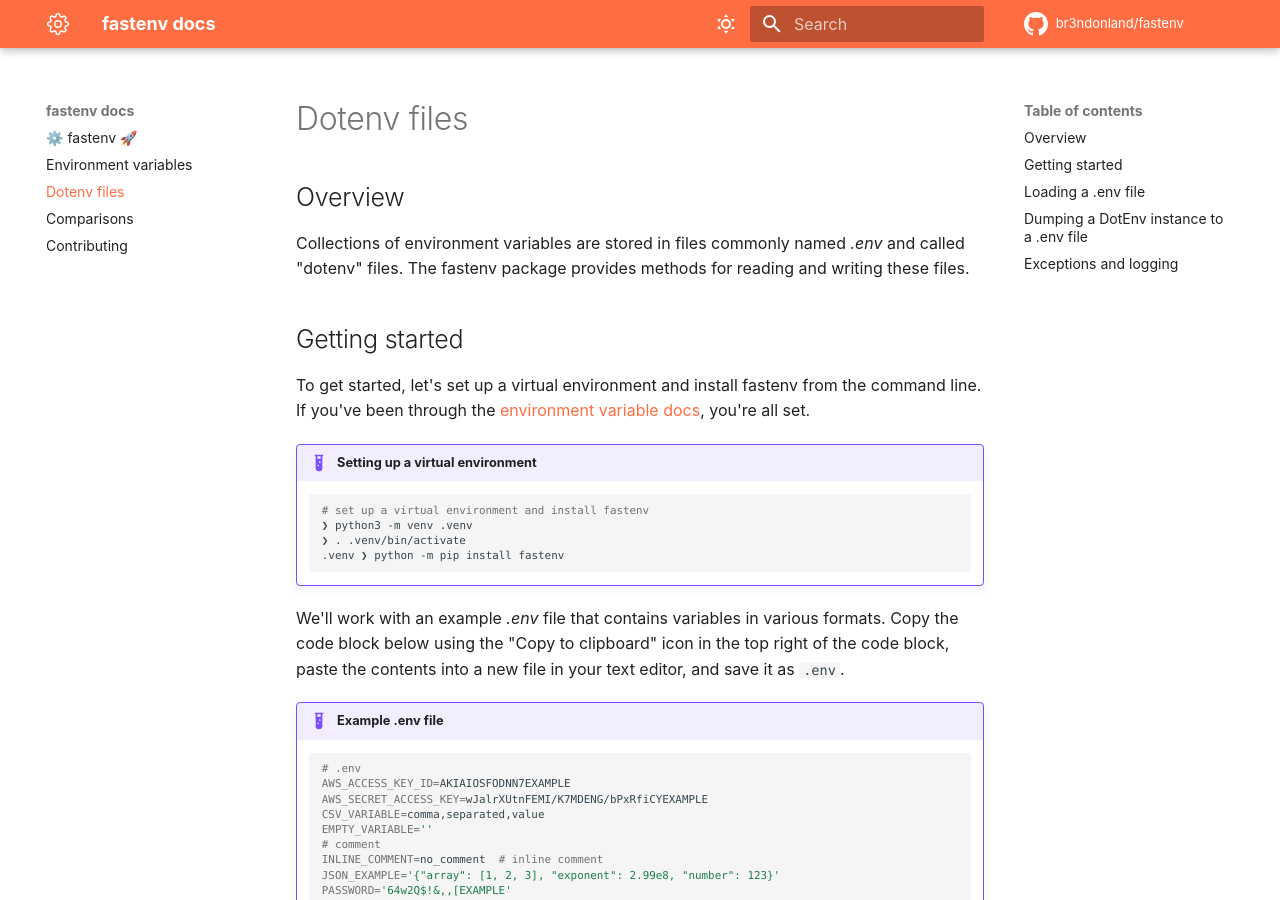
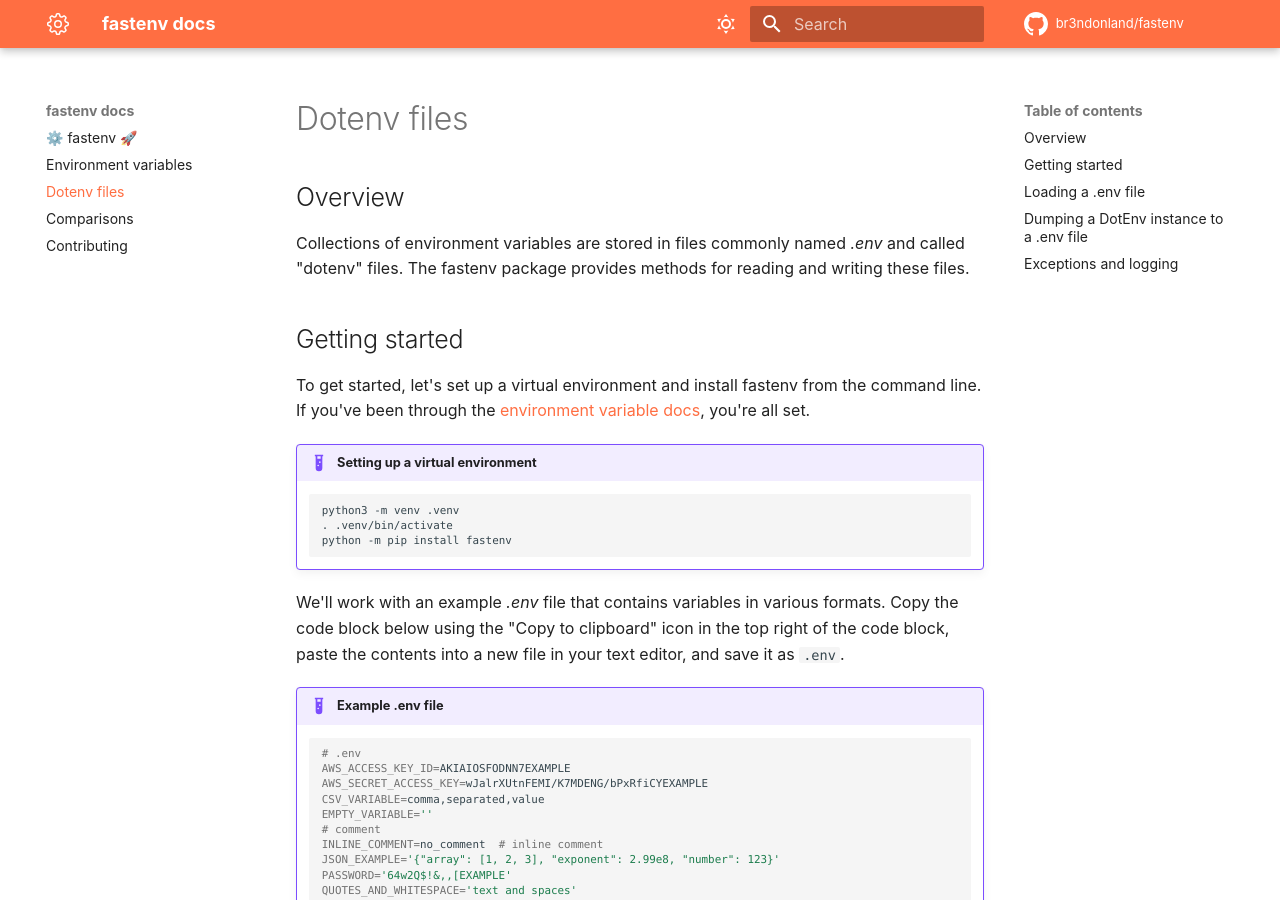
Before and after one commit to br3ndonland/fastenv, an MkDocs documentation site: the page built from docs/dotenv.md, in a window 1280 px wide and 900 px high. Built offline with MkDocs 1.6.1 and Material for MkDocs 9.7.7, drawn with Linux system fonts in a browser that asks for light colours; comment, search, counter and statistics services are not loaded.

Commit message:
Simplify `venv` code blocks in docs
Remove extra formatting so they can be easily copied and pasted

````diff
--- a/docs/dotenv.md
+++ b/docs/dotenv.md
@@ -11,10 +11,9 @@
 !!!example "Setting up a virtual environment"
 
     ```sh
-    # set up a virtual environment and install fastenv
-    ❯ python3 -m venv .venv
-    ❯ . .venv/bin/activate
-    .venv ❯ python -m pip install fastenv
+    python3 -m venv .venv
+    . .venv/bin/activate
+    python -m pip install fastenv
     ```
 
 We'll work with an example _.env_ file that contains variables in various formats. Copy the code block below using the "Copy to clipboard" icon in the top right of the code block, paste the contents into a new file in your text editor, and save it as `.env`.
````
Also changed, not shown: docs/environment.md (+3 -4 lines).
